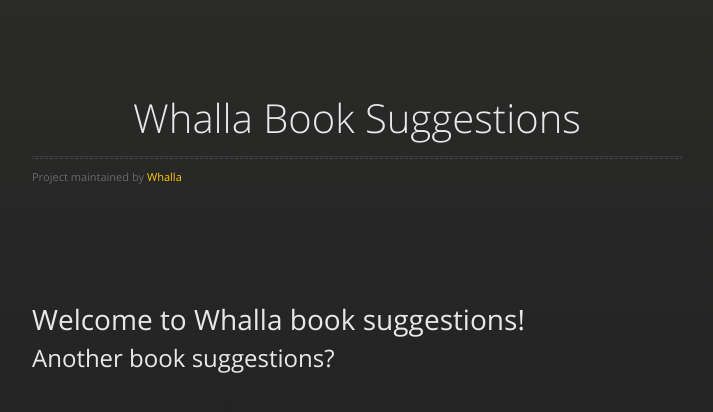
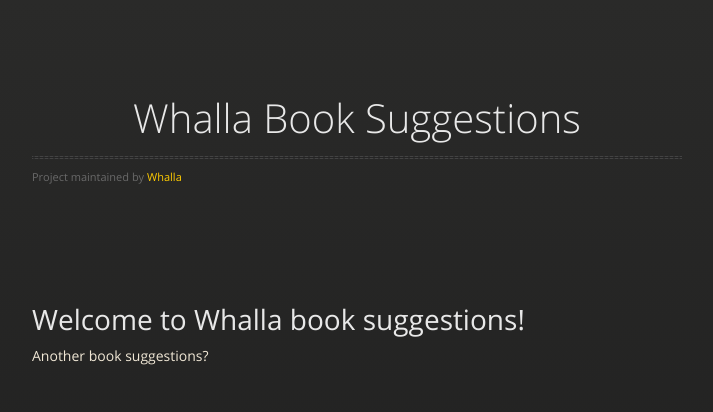
Before and after one commit to Whalla/wbs, a Jekyll site: the page built from index.md, in a window 1280 px wide. Shown: the top 412 px of the page, without its empty margins (283-996 px from the left). Built offline with Jekyll 4.4.1, drawn with Linux system fonts in a browser that asks for light colours; nearby versions of some CDN libraries.

```diff
--- a/index.md
+++ b/index.md
@@ -4,4 +4,4 @@ title: Whalla Book Suggestions
 ---
 
 #Welcome to Whalla book suggestions!
-##Another book suggestions?
+Another book suggestions?
```
